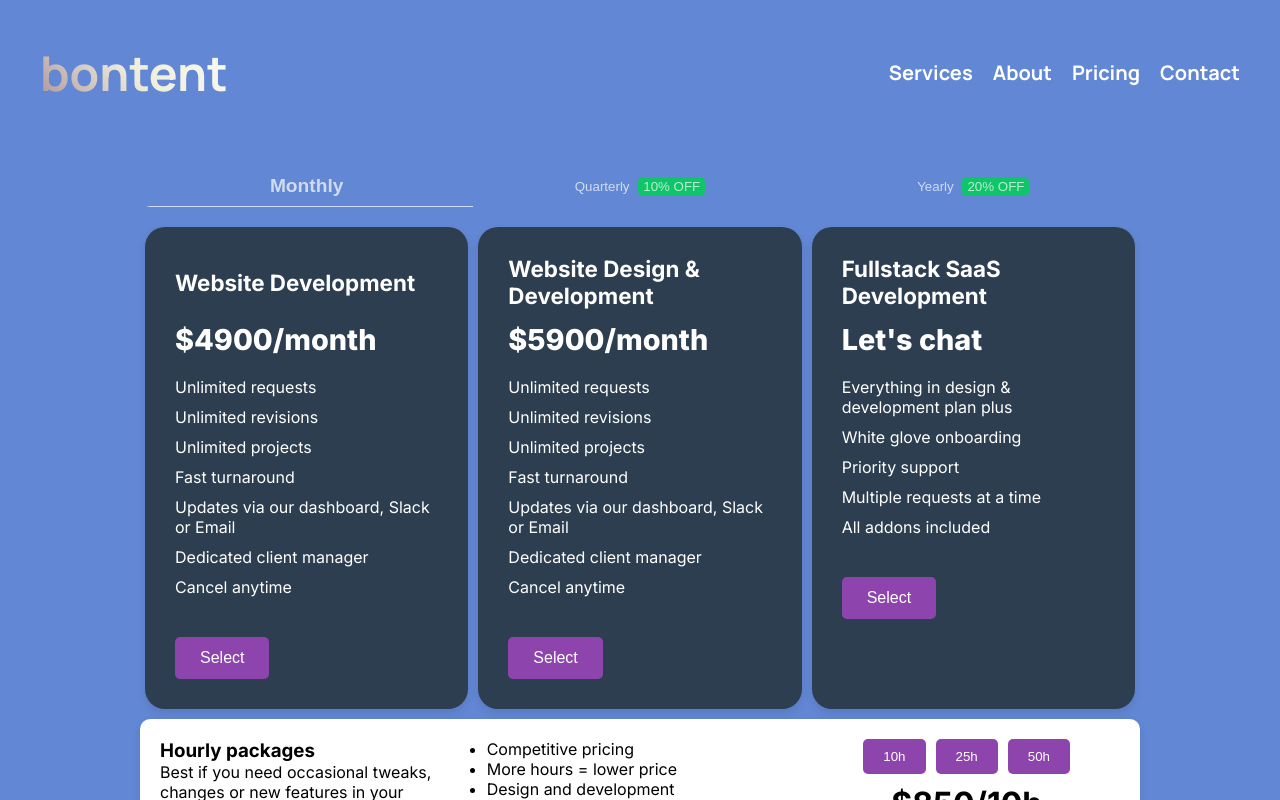
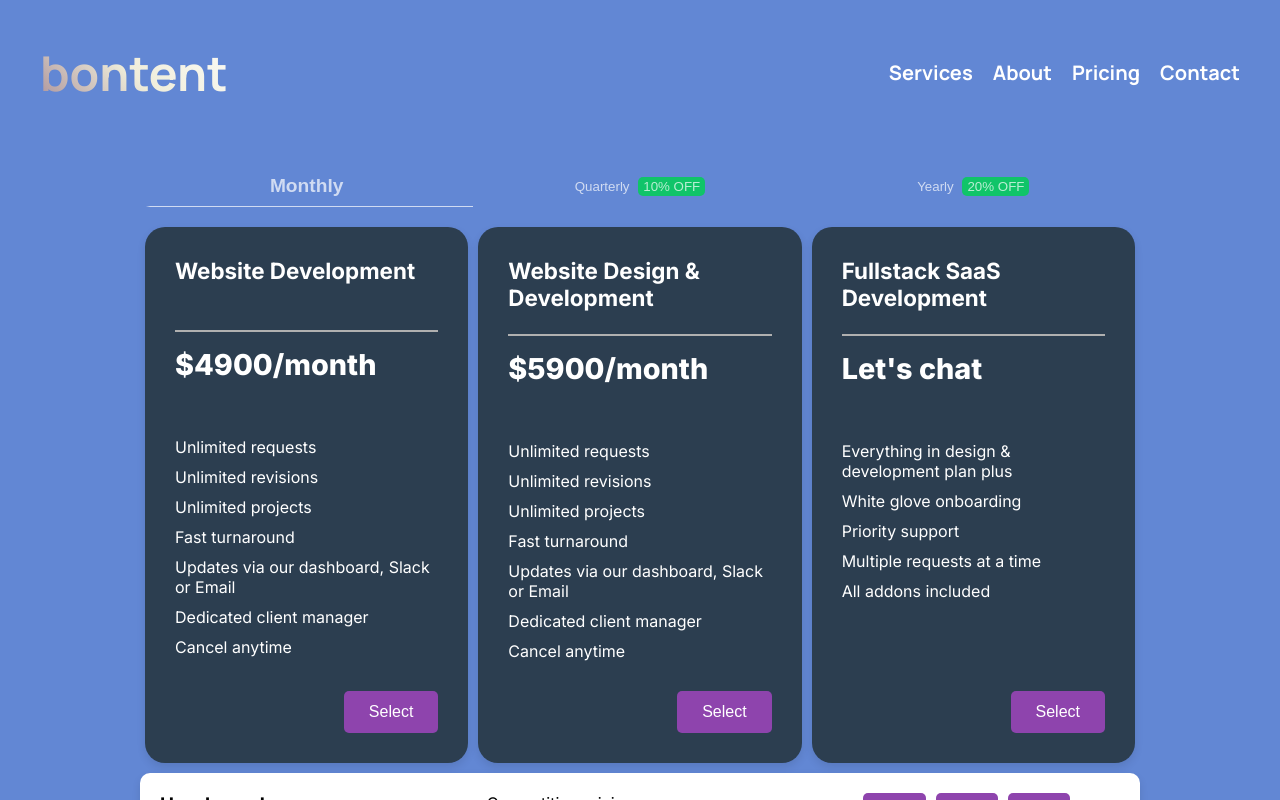
Before and after one commit to BonJenn/bontent, a Next.js app: page / in a window 1280 px wide. Both pictures are taken after a click on the button "Pricing". Shown: the top 800 px of the page. Built offline with nearby package versions, Linux system fonts and the light colour scheme.

Commit message:
Way better spacing on pricing cards

```diff
--- a/src/styles/pricing.module.css
+++ b/src/styles/pricing.module.css
@@ -42,59 +42,75 @@
 /* Pricing Cards */
 .pricingCards {
   display: flex;
-  justify-content: space-between; /* Adjust spacing */
+  justify-content: space-between;
   width: 100%;
-  max-width: 1000px; /* Set a max width */
-  margin: 0 auto; /* Center the cards */
+  max-width: 1000px;
+  margin: 0 auto;
+  align-items: stretch; /* Ensure all cards are the same height */
 }
 
 .pricingCard {
+  display: flex;
+  flex-direction: column;
+  justify-content: space-between;
   background-color: #2c3e50;
   color: white;
-  padding: 30px; /* Increase padding for more space */
-  border-radius: 20px; /* Increase border-radius for more roundness */
-  width: auto; /* Adjust width */
-  text-align: left; /* Align text to the left */
+  padding: 30px;
+  border-radius: 20px;
+  width: auto;
+  text-align: left;
   box-shadow: 0 4px 8px rgba(0, 0, 0, 0.1);
-  margin: 0 5px; /* Reduce margin between cards */
-  flex: 1; /* Allow cards to flex and fill the space */
+  margin: 0 5px;
+  flex: 1;
 }
 
 /* Card Titles */
 .pricingCard h3 {
-  font-size: 1.4em; /* Increase font size */
+  font-size: 1.4em;
   font-weight: 700;
-  margin-bottom: 15px; /* Increase margin for spacing */
-  height: 50px; /* Set a fixed height */
-  display: flex; /* Use flexbox to center content */
-  align-items: center; /* Vertically center the text */
+  margin-bottom: 20px; /* Increase bottom margin for more space */
+  flex: 0 0 50px;
+  position: relative;
+}
+
+.pricingCard h3::after {
+  content: '';
+  display: block;
+  width: 100%;
+  height: 2px;
+  background-color: #b0b0b0;
+  position: absolute;
+  bottom: -25px; /* Lower the line further below the h3 */
+  left: 0;
 }
 
 /* Price Styling */
 .pricingCard p {
-  font-size: 1.8em; /* Adjust font size */
-  font-weight: 800; /* Adjust font weight */
-  margin: 5px 0; /* Adjust margin for spacing */
+  font-size: 1.8em;
+  font-weight: 800;
+  margin: 20px 0; /* Increase top and bottom margin for more space */
+  flex: 0 0 40px;
 }
 
 /* Billed Text */
 .billed {
-  font-size: 1em !important; /* Adjust font size */
-  font-weight: 400 !important; /* Adjust font weight */
-  color: #b0b0b0 !important; /* Adjust color */
-  margin-bottom: 20px; /* Add margin for spacing */
+  font-size: 1em !important;
+  font-weight: 400 !important;
+  color: #b0b0b0 !important;
+  margin-bottom: 20px;
 }
 
 /* Features List */
 .pricingCard ul {
   list-style: none;
   padding: 0;
-  margin: 20px 0; /* Add margin for spacing */
+  margin: 20px 0; /* Maintain margin for spacing */
+  flex: 1;
 }
 
 .pricingCard li {
   margin: 10px 0;
-  font-size: 1em; /* Adjust font size */
+  font-size: 1em;
 }
 
 /* Select Button */
@@ -102,26 +118,26 @@
   background-color: #8e44ad;
   color: white;
   border: none;
-  padding: 12px 25px; /* Adjust padding */
+  padding: 12px 25px;
   cursor: pointer;
   border-radius: 5px;
-  margin-top: 20px;
-  font-size: 1em; /* Adjust font size */
+  font-size: 1em;
+  align-self: flex-end;
 }
 
 /* Hourly Container */
 .hourlyContainer {
-  background-color: #fff; /* Set background color */
-  padding: 20px; /* Add padding around the container */
-  border-radius: 10px; /* Round the corners */
-  box-shadow: 0 4px 8px rgba(0, 0, 0, 0.1); /* Add shadow for depth */
+  background-color: #fff;
+  padding: 20px;
+  border-radius: 10px;
+  box-shadow: 0 4px 8px rgba(0, 0, 0, 0.1);
   display: flex;
   justify-content: space-between;
   align-items: center;
   color: black;
-  width: 100%; /* Set to full width */
-  max-width: 1000px; /* Adjust to match the total width of pricing containers */
-  margin: 0 auto; /* Center the container */
+  width: 100%;
+  max-width: 1000px;
+  margin: 0 auto;
   margin-top: 10px;
 }
 
@@ -133,36 +149,36 @@
 
 .hourlyIntro {
   flex: 1;
-  margin-right: 20px; /* Add space between sections */
+  margin-right: 20px;
 }
 
 .hourlyFeatures {
   flex: 1;
-  margin-right: 20px; /* Add space between sections */
+  margin-right: 20px;
 }
 
 .hourlyPrice {
   flex: 1;
-  text-align: center; /* Center the price text */
+  text-align: center;
 }
 
 .hourlyToggle {
   display: flex;
   justify-content: center;
-  margin-bottom: 10px; /* Space below the toggle buttons */
+  margin-bottom: 10px;
 }
 
 .hourlyToggle button {
-  margin: 0 5px; /* Space between buttons */
+  margin: 0 5px;
 }
 
 .hourlyPrice h2 {
-  font-size: 2em; /* Increase font size for emphasis */
-  margin: 10px 0; /* Space above and below the price */
+  font-size: 2em;
+  margin: 10px 0;
 }
 
 .hourlyPrice button {
-  background-color: #8e44ad; /* Button color */
+  background-color: #8e44ad;
   color: #fff;
   padding: 10px 20px;
   border: none;
@@ -172,7 +188,7 @@
 }
 
 .hourlyPrice button:hover {
-  background-color: #732d91; /* Darken on hover */
+  background-color: #732d91;
 }
 
 .pricingCard .discount {
@@ -185,23 +201,23 @@
 }
 
 .activeTab {
-  font-weight: bold; /* Make the text bold */
-  font-size: 1.2em; /* Increase the font size */
-  position: relative; /* Position relative for the pseudo-element */
+  font-weight: bold;
+  font-size: 1.2em;
+  position: relative;
 }
 
 .activeTab::after {
   content: '';
   position: absolute;
   left: 0;
-  bottom: -2px; /* Position the underline just below the text */
+  bottom: -2px;
   width: 100%;
-  height: 3px; /* Thickness of the underline */
-  background-color: currentColor; /* Use the current text color */
-  transition: transform 0.3s ease; /* Smooth transition for sliding effect */
-  transform: scaleX(1); /* Start with full width */
+  height: 3px;
+  background-color: currentColor;
+  transition: transform 0.3s ease;
+  transform: scaleX(1);
 }
 
 .pricingToggle button:not(.activeTab)::after {
-  transform: scaleX(0); /* Hide underline for inactive tabs */
+  transform: scaleX(0);
 }
```
